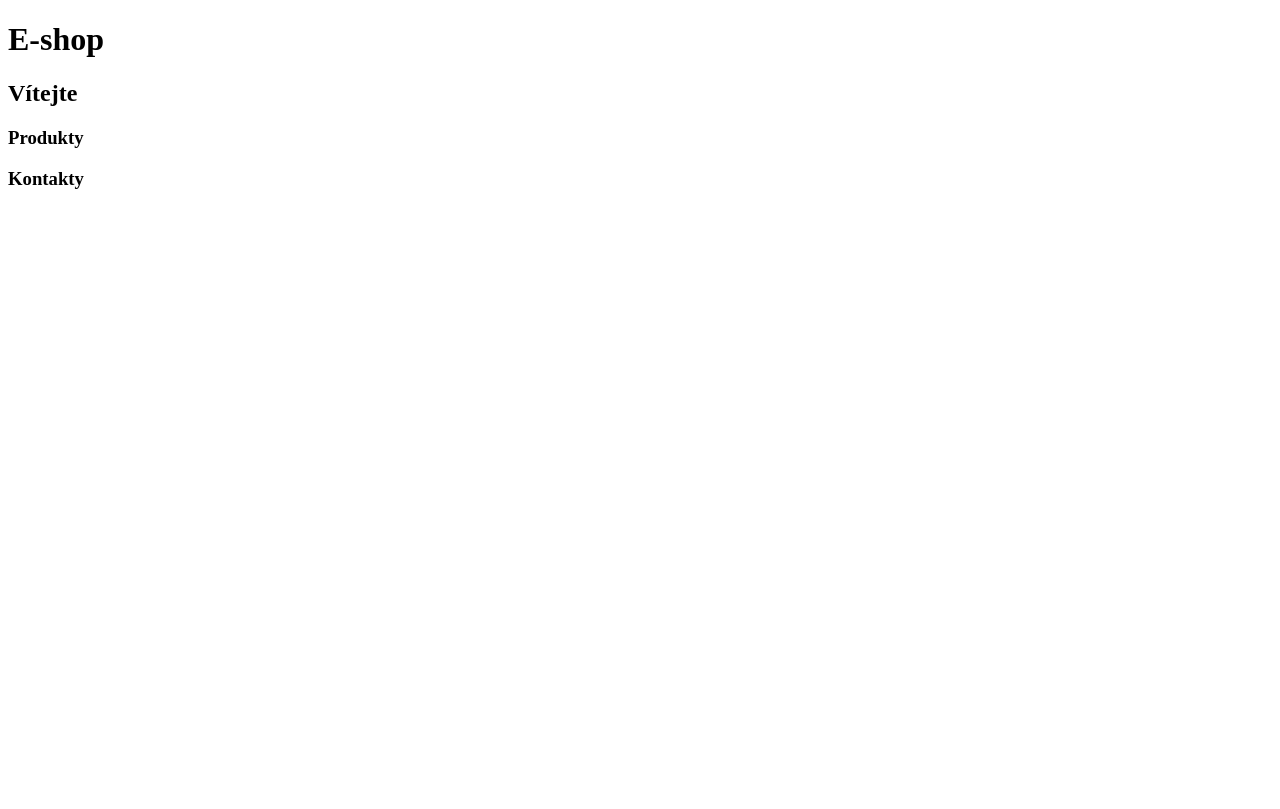
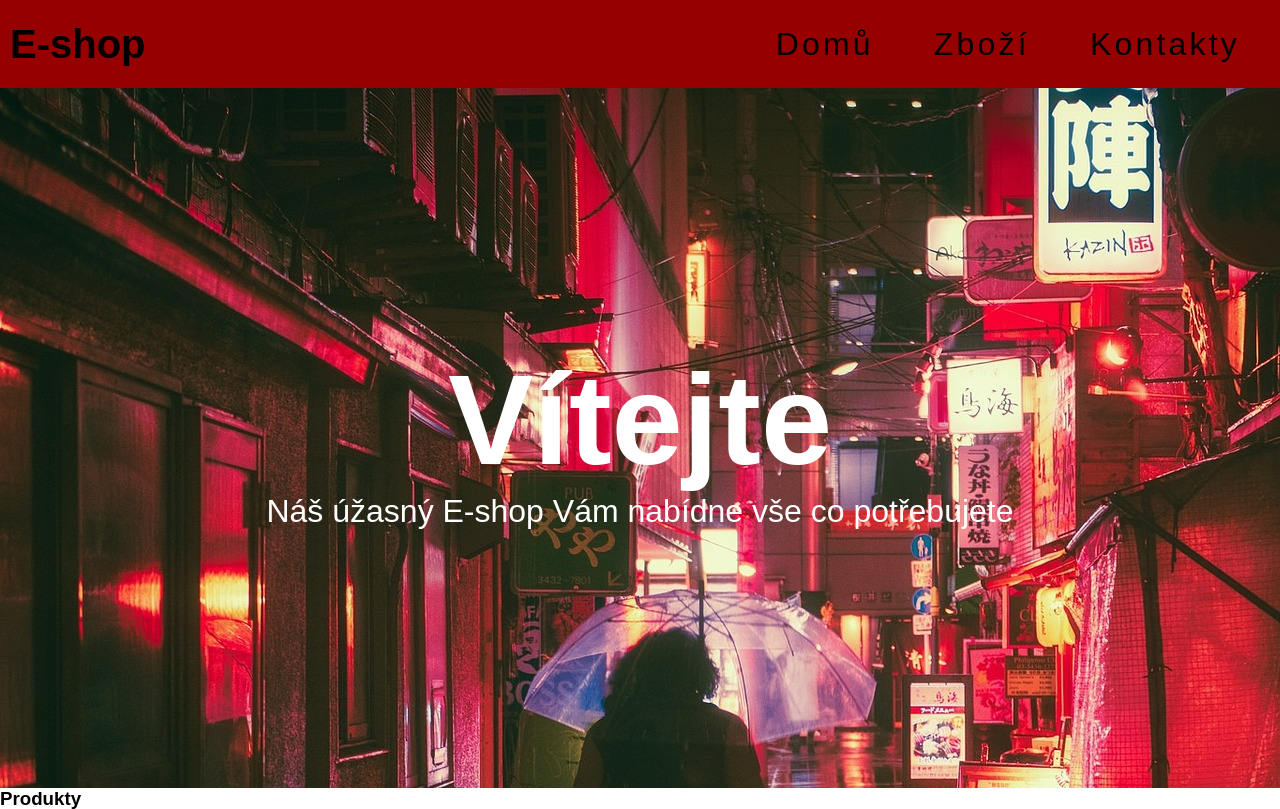
Before and after one commit to striketr1/E-shop-test, a plain HTML site: page Index.html in a window 1280 px wide. Shown: the top 809 px of the page. Drawn offline with Linux system fonts and the light colour scheme.

Commit message:
up to ddate

```diff
--- a/Index.html
+++ b/Index.html
@@ -9,19 +9,27 @@
 </head>
 
 <body>
+    <header>
     <nav>
+        <h1>E-shop</h1>
+        <div class="nav-list">
+            <ul>
+                <li><a href="index.html" data-after="Home">Domů</a></li>
+                <li><a href="Index.html#zbozi" data-after="Zbozi">Zboží</a></li>
+                <li><a href="index.html#kontakty" data-after="Kontakty">Kontakty</a></li>
+            </ul>
+        </div>
+    </nav>
+    </header>
 
-    </nav>
-    <header>
-        <h1>E-shop</h1>
-    </header>
+
     <main>
-        <section>
+        <section id="Home">
             <h2>Vítejte</h2>
-            <article></article>
+            <article>Náš úžasný E-shop Vám nabídne vše co potřebujete</article>
         </section>
 
-        <section>
+        <section id="zbozi">
             <h3>Produkty</h3>
             <article></article>
 
@@ -32,7 +40,7 @@
             <article></article>
         </section>
 
-        <section>
+        <section id="kontakty">
             <h3>Kontakty</h3>
             <article></article>
         </section>
--- a/style.css
+++ b/style.css
@@ -0,0 +1,100 @@
+html {
+    scroll-behavior: smooth;
+}
+
+* {
+    margin: 0;
+}
+
+body {
+    display: flex;
+    flex-direction: column;
+    justify-content: center;
+    align-items: center;
+    font-family: "Poppins", sans-serif;
+    overflow-x: hidden;
+    margin: 0px;
+}
+
+main {
+    width: 100%;
+}
+
+a {
+    text-decoration: none;
+    color: black;
+}
+
+section {
+    display: flex;
+    flex-direction: row;
+}
+
+header {
+    z-index: 1000;
+    display: flex;
+    flex-direction: row;
+    align-items: center;
+    left: 0;
+    top: 0;
+    width: 100%;
+    height: auto;
+    background-color: rgb(150, 0, 0);
+}
+
+h1 {
+    font-size: 2.5rem;
+    margin: 0;
+}
+
+h2 {
+    color: white;
+    font-size: 8rem;
+}
+
+nav {
+    display: flex;
+    padding: 10px;
+    justify-content: space-between;
+    width: 100%;
+    align-items: center;
+}
+
+header .nav-list ul {
+    list-style: none;
+    top: 0;
+    display: flex;
+    z-index: 1;
+    overflow-x: hidden;
+    transition: 0.5s ease left;
+    height: 68px;
+    align-items: center;
+    padding: 0;
+}
+
+header .nav-list ul a {
+    font-size: 2rem;
+    font-weight: 500;
+    letter-spacing: 0.2rem;
+    text-decoration: none;
+    padding: 0px 30px 0px 30px;
+    display: block;
+    color: black;
+}
+
+section {
+    min-height: 700px;
+    width: 100%;
+}
+
+section#Home {
+    display: flex;
+    height: 100%;
+    background-image: url("japan-2014619_1920.jpg");
+    width: 100%;
+    justify-content: center;
+    align-items: center;
+    flex-direction: column;
+    color: white;
+    font-size: 2rem;
+}
```
Also changed, not shown: japan-2014619_1920.jpg (added).
